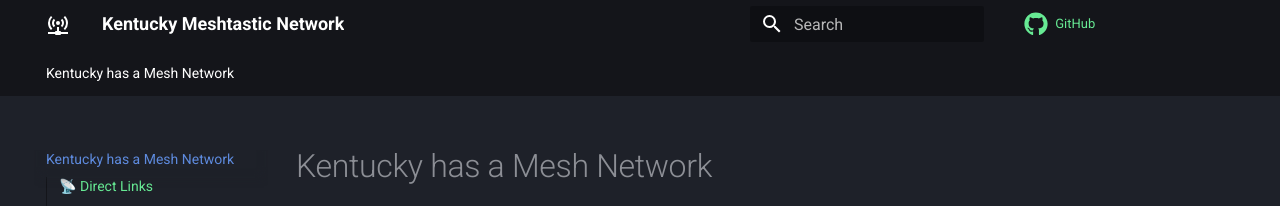
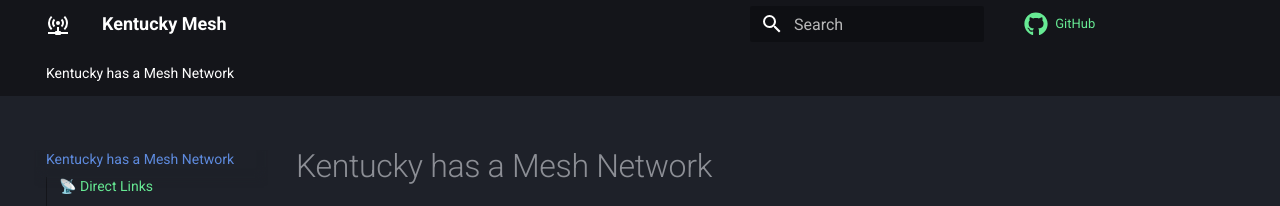
Before and after one commit to mesh-ky/mesh-ky.org, an MkDocs documentation site: the page built from docs/index.md, in a window 1280 px wide. Shown: the top 206 px of the page. Built offline with MkDocs 1.6.1 and Material for MkDocs 9.7.7, drawn with Linux system fonts in a browser that asks for light colours; comment, search, counter and statistics services are not loaded.

Commit message:
Update mkdocs.yml

```diff
--- a/mkdocs.yml
+++ b/mkdocs.yml
@@ -1,4 +1,4 @@
-site_name: Kentucky Meshtastic Network
+site_name: Kentucky Mesh
 site_url: https://mesh-ky.org
 site_description: Join the Kentucky Mesh. A community-run, off-grid communication network using LoRa technology.
 repo_url: https://github.com/mesh-ky/mesh-ky.org
```
